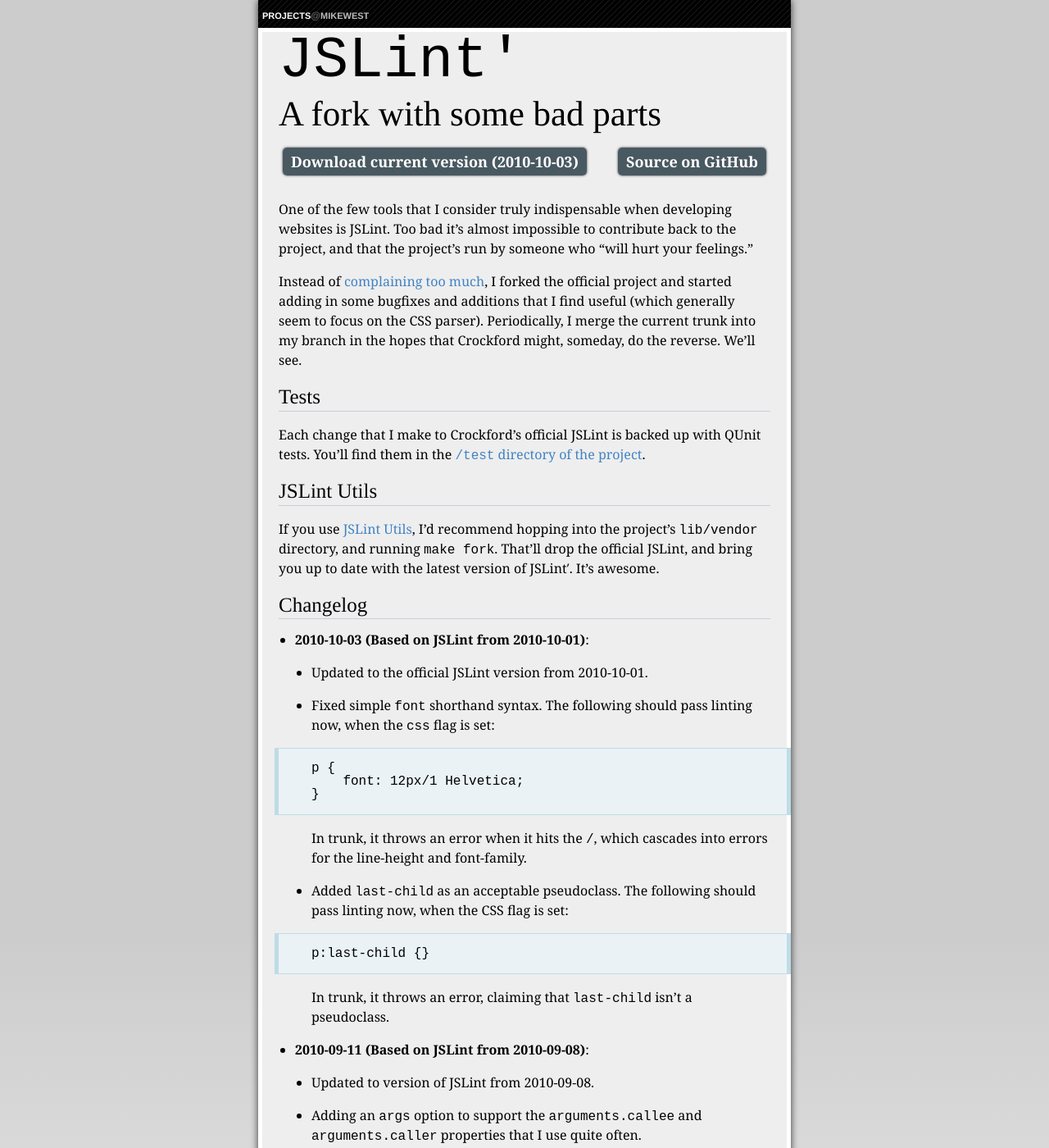
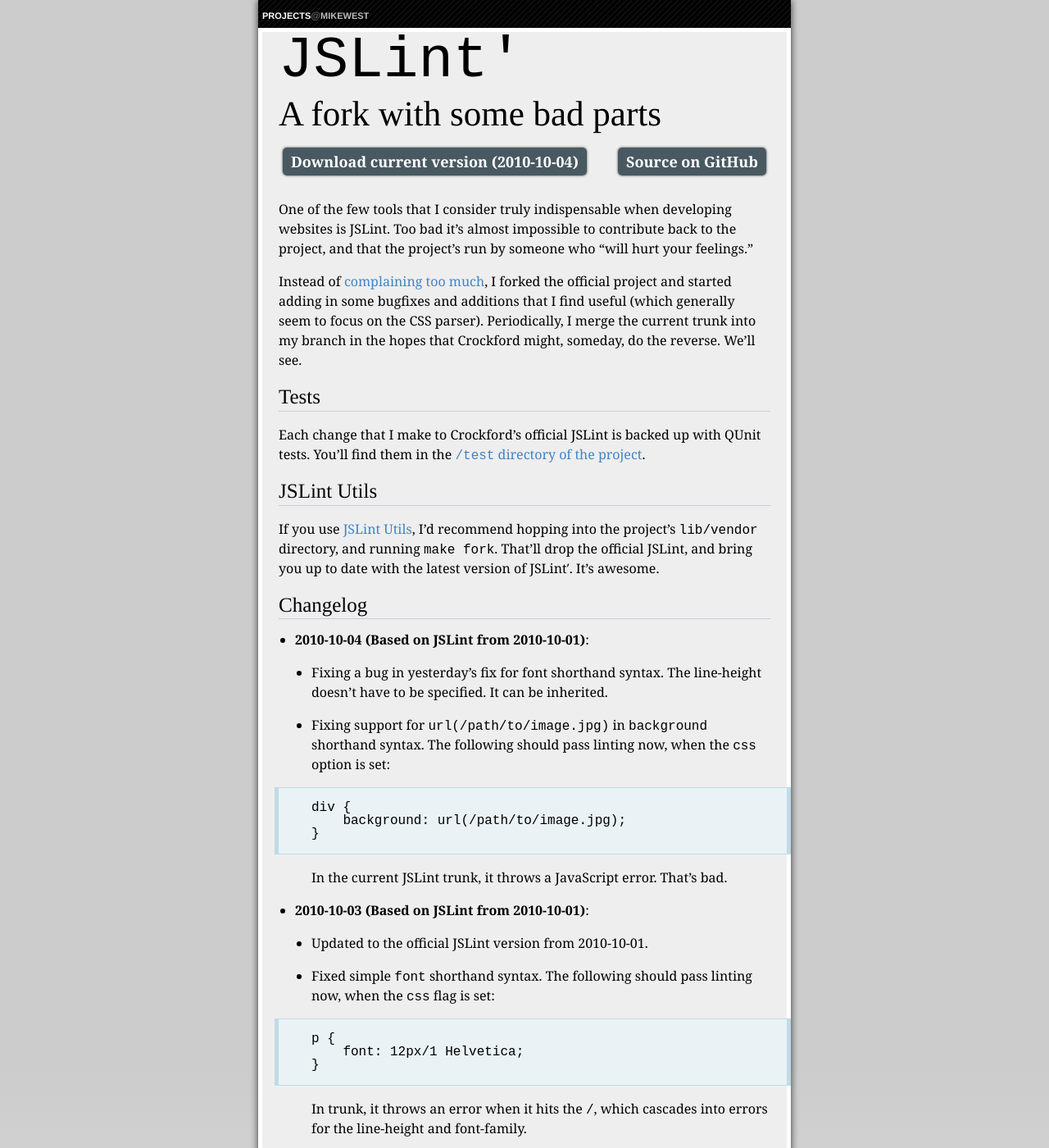
Before and after one commit to mikewest/mikewest.github.com, a Jekyll site: the page built from jslint/index.markdown, in a window 1280 px wide and 1400 px high. Shown: the whole window at 82% size. Built offline with Jekyll 4.4.1, drawn with Linux system fonts in a browser that asks for light colours; Markdown is read by kramdown in place of the engine named in the settings.

```diff
--- a/jslint/index.markdown
+++ b/jslint/index.markdown
@@ -9,7 +9,7 @@ feed:
 ====================================
 
 <ul class="actions">
-  <li><a href="http://github.com/mikewest/jslint/tarball/v2010-10-03" class="cta">Download current version (2010-10-03)</a></li>
+  <li><a href="http://github.com/mikewest/jslint/tarball/v2010-10-04a" class="cta">Download current version (2010-10-04)</a></li>
   <li><a href="http://github.com/mikewest/jslint" class="cta">Source on GitHub</a></li>
 </ul>
 
```
Also changed, not shown: jslint/_posts/2010-10-04-changelog.markdown (added, +17 -0 lines).
